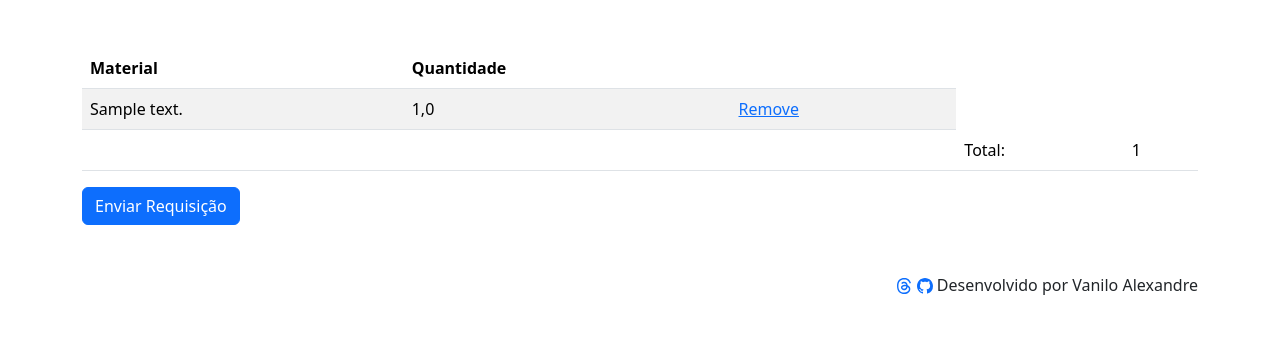
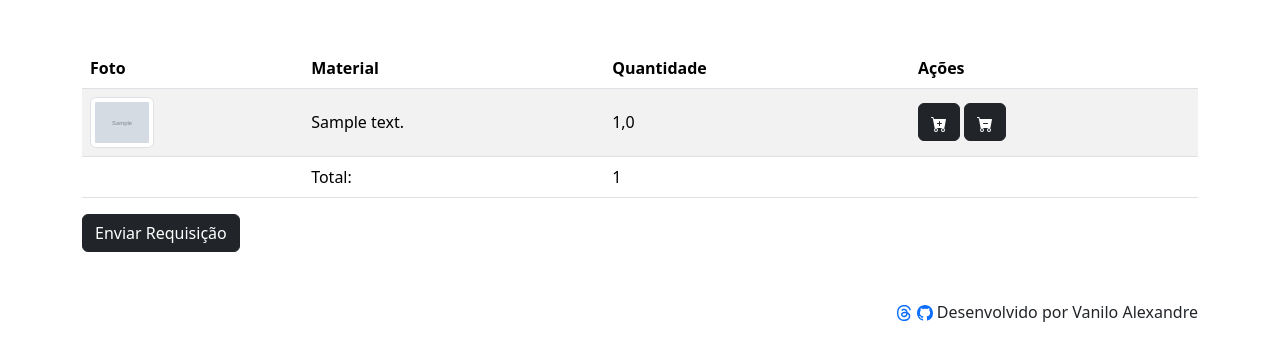
Before and after one commit to Maygriev/SIGAL, a Django app: template templates/carrinho/detailCarrinho.html in a window 1280 px wide. Shown: the part 108-469 px from the top of the page. Run offline with Django 5.2, Linux system fonts and the light colour scheme; tables that the repository leaves empty hold one stand-in row (values such as "Sample post"); the template is opened without the code that fills it: values that come from a table or form of the project are taken from there, most other values are stand-ins (such as "Sample title", 1, 10 or a date in 2020); grey boxes marked "Sample" are stand-in pictures; some libraries are stand-ins or nearby versions.

Commit message:
Adicionadas as funcionalidades de: Visualizar Carrinho, Remover do Carrinho, Adicionar ao Carrinho

```diff
--- a/apps/carrinho/models.py
+++ b/apps/carrinho/models.py
@@ -1,9 +1,11 @@
 from django.db import models
 from django.contrib.auth.models import User
+from apps.estoque.models import Material
 from django.urls import reverse
 
 class Carrinho(models.Model):
     user = models.ForeignKey(User, on_delete=models.CASCADE)
+    item = models.ForeignKey(Material, on_delete=models.CASCADE)
     itemDesc = models.CharField(max_length=100, null=False, blank=False)
     qtd = models.DecimalField(default=1, max_digits=8, decimal_places=1, null=False, blank=False)
 
--- a/apps/carrinho/urls.py
+++ b/apps/carrinho/urls.py
@@ -2,7 +2,7 @@ from django.urls import path
 from apps.carrinho.views import addCarrinho, detailCarrinho, remCarrinho
 
 urlpatterns = [
-    path("add/<int:product_id>/", addCarrinho, name="addCarrinho"),
-    path("remove/<int:cart_item_id>/", remCarrinho, name="remCarrinho"),
-    path("cart", detailCarrinho, name="detailCarrinho"),
+    path("add/<int:itemID>/", addCarrinho, name="add-carrinho"),
+    path("remove/<int:carrinhoItemID>/", remCarrinho, name="rem-carrinho"),
+    path("cart", detailCarrinho, name="detail-carrinho"),
 ]
--- a/setup/urls.py
+++ b/setup/urls.py
@@ -7,4 +7,5 @@ urlpatterns = [
         path('admin/', admin.site.urls),
         path('', include('apps.estoque.urls')),
         path('', include('apps.usuario.urls')),
+        path('', include('apps.carrinho.urls')),
 ] + static(settings.MEDIA_URL, document_root=settings.MEDIA_ROOT)
--- a/templates/carrinho/detailCarrinho.html
+++ b/templates/carrinho/detailCarrinho.html
@@ -12,30 +12,48 @@
             <table class="table table-striped align-middle">
                 <thead>
                     <tr>
+                        <th scope="col">Foto</th>
                         <th scope="col">Material</th>
                         <th scope="col">Quantidade</th>
-                        <th scope="col"></th>
+                        <th scope="col">Ações</th>
                     </tr>
                 </thead>
                 <tbody>
                     {% for item in itemCarrinho %}
                         <tr>
+                            {% if item.item.foto == "" or item.item.foto == null %}
+                                <td><img class="img-thumbnail" style="max-width: 64px; max-height: 64px;" src="{% static '/assets/images/not-found.svg' %}" alt="foto"></td>
+                            {% else %}
+                                <td><img class="img-thumbnail" style="max-width: 64px; max-height: 64px;" src="{{ item.item.foto.url }}" alt="foto"></td>
+                            {% endif %}
                             <td>{{ item.itemDesc }}</td>
                             <td>{{ item.qtd }}</td>
-                            <td><a href="{% url 'carrinho:remCarrinho' item.id %}">Remove</a></td>
+                            <td>
+                                <a class="btn btn-dark" href="{% url 'add-carrinho' item.item.id %}" role="button">
+                                    <svg xmlns="http://www.w3.org/2000/svg" width="16" height="16" fill="currentColor" class="bi bi-cart-plus-fill" viewBox="0 0 16 16">
+                                        <path d="M.5 1a.5.5 0 0 0 0 1h1.11l.401 1.607 1.498 7.985A.5.5 0 0 0 4 12h1a2 2 0 1 0 0 4 2 2 0 0 0 0-4h7a2 2 0 1 0 0 4 2 2 0 0 0 0-4h1a.5.5 0 0 0 .491-.408l1.5-8A.5.5 0 0 0 14.5 3H2.89l-.405-1.621A.5.5 0 0 0 2 1zM6 14a1 1 0 1 1-2 0 1 1 0 0 1 2 0m7 0a1 1 0 1 1-2 0 1 1 0 0 1 2 0M9 5.5V7h1.5a.5.5 0 0 1 0 1H9v1.5a.5.5 0 0 1-1 0V8H6.5a.5.5 0 0 1 0-1H8V5.5a.5.5 0 0 1 1 0"/>
+                                    </svg>
+                                </a>
+                                <a class="btn btn-dark" href="{% url 'rem-carrinho' item.item.id %}" role="button">
+                                    <svg xmlns="http://www.w3.org/2000/svg" width="16" height="16" fill="currentColor" class="bi bi-cart-dash-fill" viewBox="0 0 16 16">
+                                        <path d="M.5 1a.5.5 0 0 0 0 1h1.11l.401 1.607 1.498 7.985A.5.5 0 0 0 4 12h1a2 2 0 1 0 0 4 2 2 0 0 0 0-4h7a2 2 0 1 0 0 4 2 2 0 0 0 0-4h1a.5.5 0 0 0 .491-.408l1.5-8A.5.5 0 0 0 14.5 3H2.89l-.405-1.621A.5.5 0 0 0 2 1zM6 14a1 1 0 1 1-2 0 1 1 0 0 1 2 0m7 0a1 1 0 1 1-2 0 1 1 0 0 1 2 0M6.5 7h4a.5.5 0 0 1 0 1h-4a.5.5 0 0 1 0-1"/>
+                                    </svg>
+                                </a>
+                            </td>
                         </tr>
                     {% endfor %}
                 </tbody>
                 <tfoot>
                     <tr>
-                        <td colspan="3"></td>
+                        <td></td>
                         <td>Total:</td>
                         <td>{{ totalItems }}</td>
+                        <td></td>
                     </tr>
                 </tfoot>
             </table>
 
-            <a href="{% url 'checkout' %}" class="btn btn-primary">Enviar Requisição</a>
+            <a href="" class="btn btn-dark">Enviar Requisição</a>
 
         {% else %}
             <p>Seu Carrinho está vazio.</p>
--- a/templates/estoque/materialTable.html
+++ b/templates/estoque/materialTable.html
@@ -17,12 +17,12 @@
                 <path d="M11.742 10.344a6.5 6.5 0 1 0-1.397 1.398h-.001q.044.06.098.115l3.85 3.85a1 1 0 0 0 1.415-1.414l-3.85-3.85a1 1 0 0 0-.115-.1zM12 6.5a5.5 5.5 0 1 1-11 0 5.5 5.5 0 0 1 11 0"/>
             </svg>
         </a>
-        <a class="btn btn-dark" href="#" role="button">
+        <a class="btn btn-dark" href="{% url 'add-carrinho' material.id%}" role="button">
             <svg xmlns="http://www.w3.org/2000/svg" width="16" height="16" fill="currentColor" class="bi bi-cart-plus-fill" viewBox="0 0 16 16">
                 <path d="M.5 1a.5.5 0 0 0 0 1h1.11l.401 1.607 1.498 7.985A.5.5 0 0 0 4 12h1a2 2 0 1 0 0 4 2 2 0 0 0 0-4h7a2 2 0 1 0 0 4 2 2 0 0 0 0-4h1a.5.5 0 0 0 .491-.408l1.5-8A.5.5 0 0 0 14.5 3H2.89l-.405-1.621A.5.5 0 0 0 2 1zM6 14a1 1 0 1 1-2 0 1 1 0 0 1 2 0m7 0a1 1 0 1 1-2 0 1 1 0 0 1 2 0M9 5.5V7h1.5a.5.5 0 0 1 0 1H9v1.5a.5.5 0 0 1-1 0V8H6.5a.5.5 0 0 1 0-1H8V5.5a.5.5 0 0 1 1 0"/>
             </svg>
         </a>
-        <a class="btn btn-dark" href="#" role="button">
+        <a class="btn btn-dark" href="{% url 'rem-carrinho' material.id%}" role="button">
             <svg xmlns="http://www.w3.org/2000/svg" width="16" height="16" fill="currentColor" class="bi bi-cart-dash-fill" viewBox="0 0 16 16">
                 <path d="M.5 1a.5.5 0 0 0 0 1h1.11l.401 1.607 1.498 7.985A.5.5 0 0 0 4 12h1a2 2 0 1 0 0 4 2 2 0 0 0 0-4h7a2 2 0 1 0 0 4 2 2 0 0 0 0-4h1a.5.5 0 0 0 .491-.408l1.5-8A.5.5 0 0 0 14.5 3H2.89l-.405-1.621A.5.5 0 0 0 2 1zM6 14a1 1 0 1 1-2 0 1 1 0 0 1 2 0m7 0a1 1 0 1 1-2 0 1 1 0 0 1 2 0M6.5 7h4a.5.5 0 0 1 0 1h-4a.5.5 0 0 1 0-1"/>
             </svg>
--- a/templates/partials/header.html
+++ b/templates/partials/header.html
@@ -13,7 +13,7 @@
             </div>
             {% if user.is_authenticated %}
                 <div class="col text-end align-self-center">
-                    <a class="btn" href="#" role="button"><img style="max-width: 32px; max-height: 32px;" src="{% static '/assets/images/cart.svg' %}" alt="carrinho"></a>
+                    <a class="btn" href="{% url 'detail-carrinho'%}" role="button"><img style="max-width: 32px; max-height: 32px;" src="{% static '/assets/images/cart.svg' %}" alt="carrinho"></a>
                     <a class="btn btn-danger" href="{% url 'logout'%}" role="button">Logout</a>
                 </div>
             {% endif %}
```
Also changed, not shown: apps/carrinho/views.py (+9 -6 lines), apps/carrinho/migrations/0002_carrinho_item.py (added).
